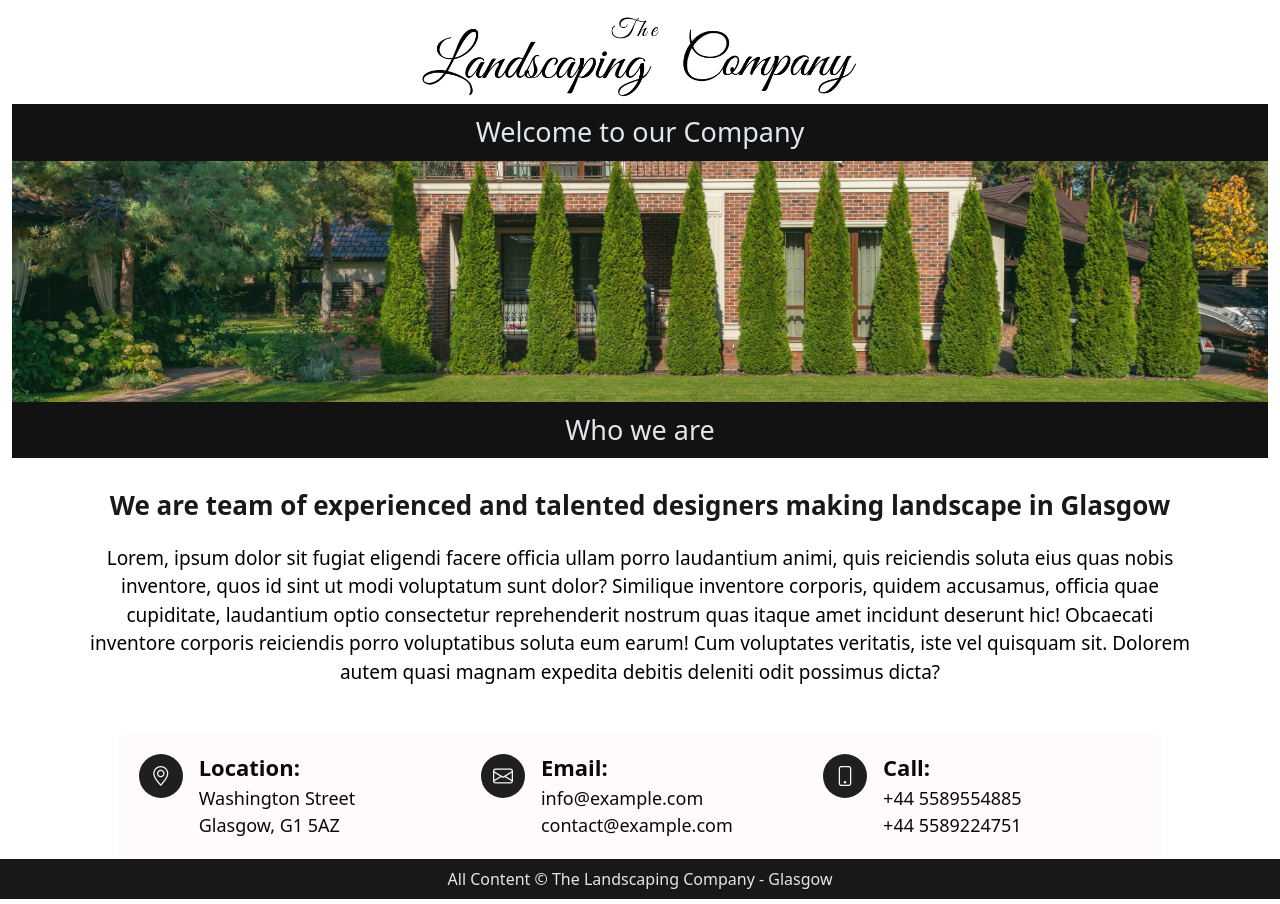
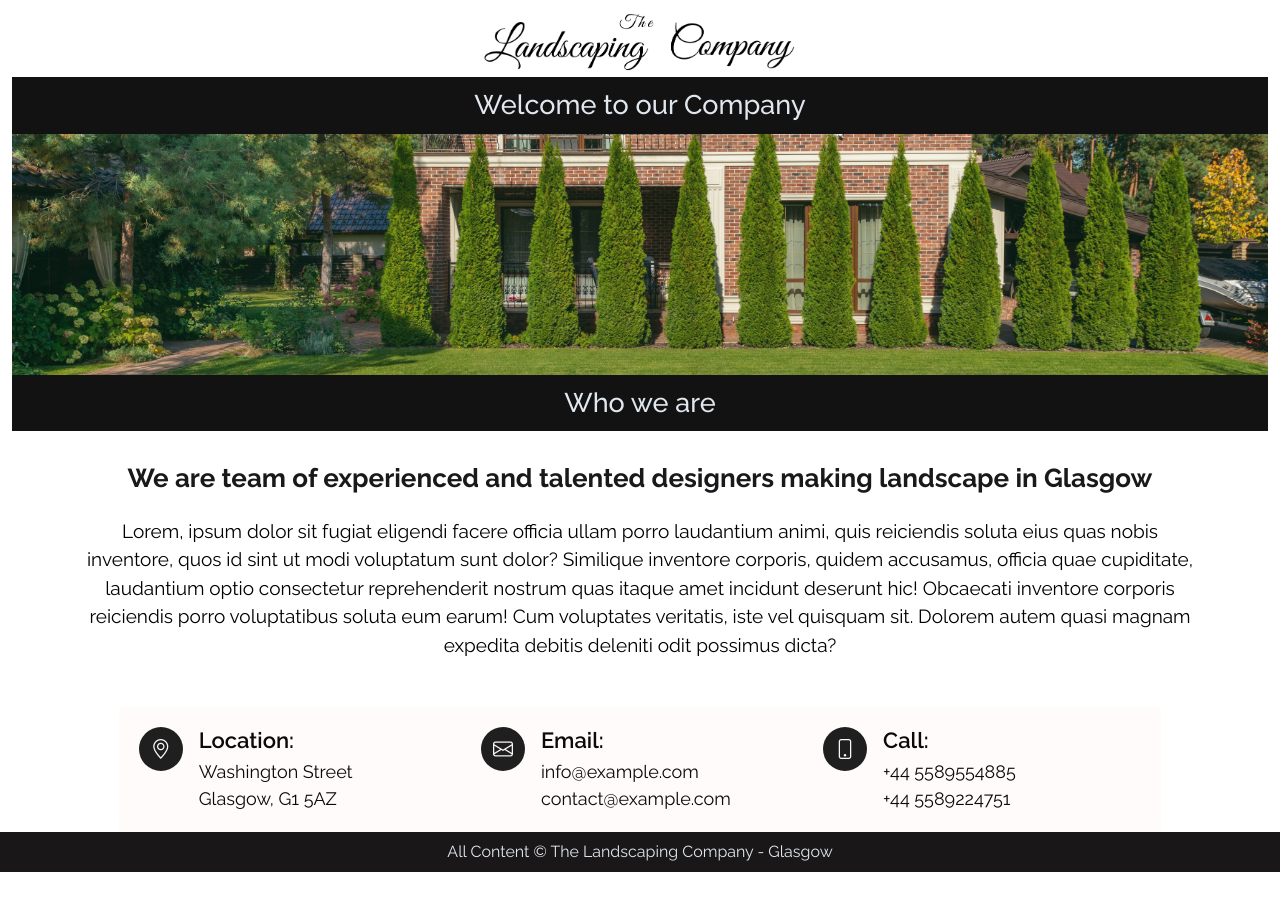
Before and after one commit to VilenaUKR/Landscape_3, a plain HTML site: page index.html in a window 1280 px wide. After the commit the page ends 877 px from the top, so only its background shows below. Drawn offline with nearby package versions, Linux system fonts and the light colour scheme.

Commit message:
Updated font-family

```diff
--- a/index.html
+++ b/index.html
@@ -7,6 +7,9 @@
     <meta name="viewport" content="width=device-width, initial-scale=1.0">
     <meta content="The Landscaping Company in Glasgow" name="description">
     <meta content="Landscaping, Glasgow, Landscape" name="keywords">
+    <link
+      href="https://fonts.googleapis.com/css?family=Open+Sans:300,300i,400,400i,600,600i,700,700i|Raleway:300,300i,400,400i,500,500i,600,600i,700,700i|Poppins:300,300i,400,400i,500,500i,600,600i,700,700i"
+      rel="stylesheet">
     <link href="/main.css" rel="stylesheet" type="text/css">
     <link href="https://cdn.jsdelivr.net/npm/bootstrap@5.2.1/dist/css/bootstrap.min.css" rel="stylesheet"
       integrity="sha384-iYQeCzEYFbKjA/T2uDLTpkwGzCiq6soy8tYaI1GyVh/UjpbCx/TYkiZhlZB6+fzT" crossorigin="anonymous">
--- a/main.css
+++ b/main.css
@@ -1,12 +1,12 @@
 body {
-  font-family:Arial, Helvetica, sans-serif;
+  font-family: "Raleway", sans-serif !important;
   background-color: #ffffff91 !important;
   display: block;
 }
 
 .logo {
   margin: 5px;
-  width: 35%;
+  width: 25%;
   display: block;
   margin-left: auto;
   margin-right: auto;
@@ -43,7 +43,6 @@ body {
   margin-top: 20px;
 }
 
-
 .contact .info-wrap {
   padding: 20px;
   background: rgb(255, 251, 251);
@@ -55,7 +54,7 @@ body {
   color: #fcf7f7;
   width: 44px;
   height: 44px;
- float: left;
+  float: left;
   background: #1f1f20;
   display: flex;
   justify-content: center;
@@ -88,12 +87,11 @@ footer p {
   text-align: center;
   background-color: #191717;
   padding: 8px;
-  color: #e1e7ee;;
+  color: #e1e7ee;
   margin-bottom: 5px;
 }
 
 @media (max-width: 1200px) {
-
   #main h1 {
     padding: 8px;
     font-size: 24px;
@@ -110,7 +108,6 @@ footer p {
     padding: 10px;
     font-size: smaller;
   }
-
 }
 
 @media (max-width: 415px) {
@@ -128,12 +125,11 @@ footer p {
     font-weight: 700;
   }
 
-   #main .staff {
+  #main .staff {
     font-size: 16px;
   }
 
   footer p {
     padding: 8px;
   }
-
 }
```
